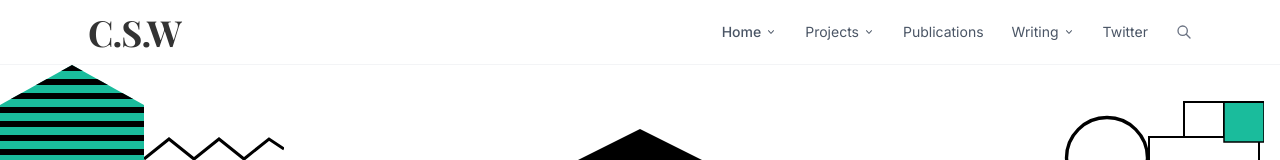
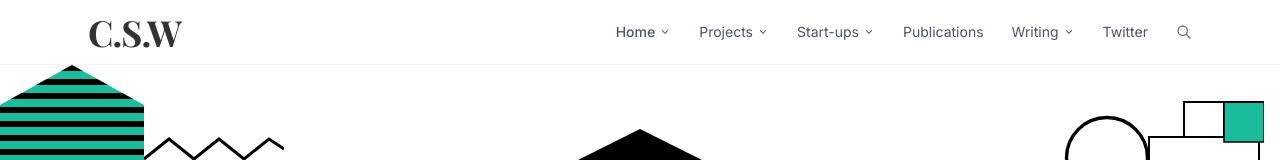
Before and after one commit to VanessaAnneliese/Cameron-witkowski-website, a Next.js app: page / in a window 1280 px wide. Shown: the top 160 px of the page. Built offline with nearby package versions, Linux system fonts and the light colour scheme.

Commit message:
Add Start-ups dropdown to nav with Bread Technologies link

```diff
--- a/src/components/Nav.tsx
+++ b/src/components/Nav.tsx
@@ -21,6 +21,7 @@ const writingLinks = [
 
 export default function Nav() {
   const [homeOpen, setHomeOpen] = useState(false);
+  const [startupsOpen, setStartupsOpen] = useState(false);
   const [projectsOpen, setProjectsOpen] = useState(false);
   const [writingOpen, setWritingOpen] = useState(false);
   const [mobileOpen, setMobileOpen] = useState(false);
@@ -65,6 +66,22 @@ export default function Nav() {
                     {link.label}
                   </Link>
                 ))}
+              </div>
+            )}
+          </div>
+
+          <div className="relative" onMouseEnter={() => setStartupsOpen(true)} onMouseLeave={() => setStartupsOpen(false)}>
+            <button className="flex items-center gap-1 hover:text-gray-900 transition-colors cursor-pointer">
+              Start-ups
+              <svg className="w-3 h-3" fill="currentColor" viewBox="0 0 20 20">
+                <path fillRule="evenodd" d="M5.23 7.21a.75.75 0 011.06.02L10 11.168l3.71-3.938a.75.75 0 111.08 1.04l-4.25 4.5a.75.75 0 01-1.08 0l-4.25-4.5a.75.75 0 01.02-1.06z" clipRule="evenodd" />
+              </svg>
+            </button>
+            {startupsOpen && (
+              <div className="absolute top-full left-0 bg-white border border-gray-200 rounded shadow-lg w-52 py-1 z-50">
+                <a href="https://aibread.com" target="_blank" rel="noopener noreferrer" className="block px-4 py-2 text-sm text-gray-700 hover:bg-gray-50 hover:text-[#1abc9c] transition-colors">
+                  Bread Technologies Inc.
+                </a>
               </div>
             )}
           </div>
@@ -116,6 +133,8 @@ export default function Nav() {
         <div className="md:hidden border-t border-gray-100 bg-white px-6 py-3 flex flex-col gap-1 text-sm text-gray-700">
           <Link href="/" onClick={() => setMobileOpen(false)} className="py-2 text-[#1abc9c] font-medium">Home</Link>
           <Link href="/story" onClick={() => setMobileOpen(false)} className="pl-3 py-1.5 hover:text-[#1abc9c]">My Story</Link>
+          <p className="py-1 text-xs font-semibold text-gray-400 uppercase tracking-wide mt-1">Start-ups</p>
+          <a href="https://aibread.com" target="_blank" rel="noopener noreferrer" onClick={() => setMobileOpen(false)} className="pl-3 py-1.5 hover:text-[#1abc9c]">Bread Technologies Inc.</a>
           <p className="py-1 text-xs font-semibold text-gray-400 uppercase tracking-wide mt-1">Projects</p>
           {projectLinks.map((link) => (
             <Link key={link.href} href={link.href} onClick={() => setMobileOpen(false)} className="pl-3 py-1.5 hover:text-[#1abc9c]">{link.label}</Link>
```
